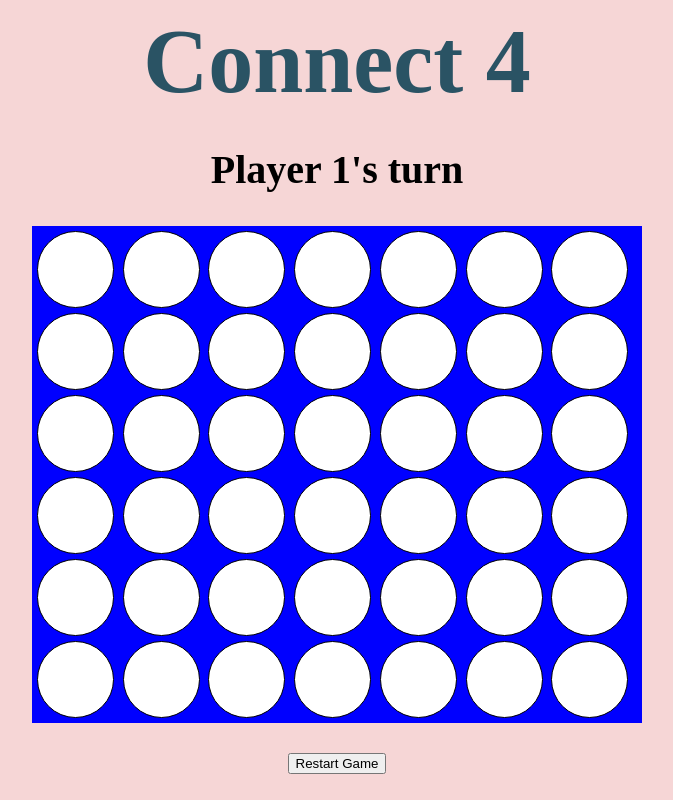
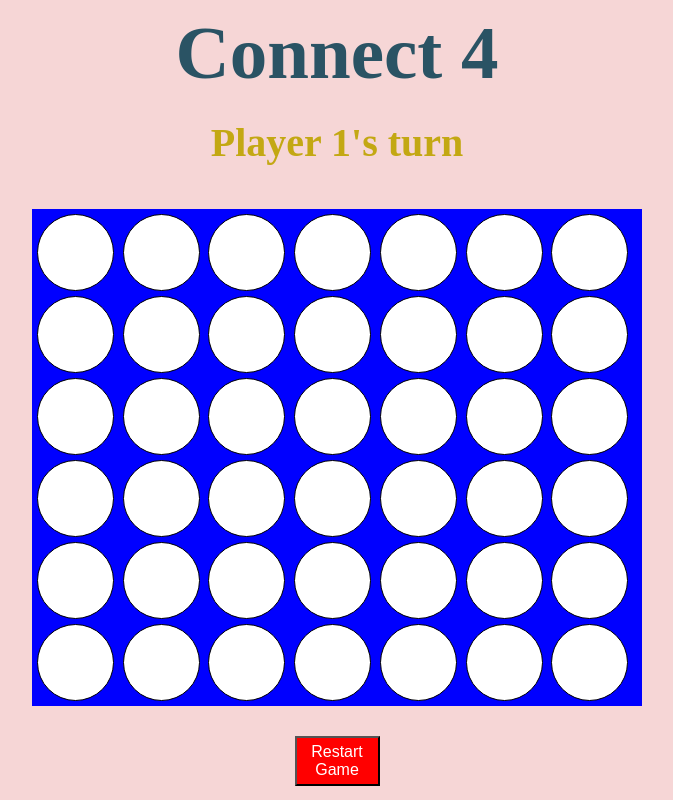
Before and after one commit to Cyeom97/Christopher_Yeom_ConnectFour_Game, a plain HTML site: page game.html in a window 1280 px wide. Shown: the whole page, without its empty margins (303-976 px from the left). Drawn offline with Linux system fonts and the light colour scheme; files whose address does not match are found by name.

Commit message:
Finished CSS part

```diff
--- a/style.css
+++ b/style.css
@@ -6,8 +6,31 @@ section {
     text-align: center;
 }
 
+
+/* index.html */
+.display-title {
+    font-size: 60px;
+    color:rgb(42, 83, 100);
+}
+
+.display-message {
+    font-size: 30px;
+    margin-top: 10%;
+    color: rgb(163, 160, 160);
+}
+
+.play {
+    font-size: 40px;
+    text-decoration: none;
+    margin: 25px auto;
+    color: rgb(158, 158, 14);
+    position: relative;
+    top: 50px;
+}
+
+/* game.html */
 .title {
-    font-size: 90px;
+    font-size: 75px;
     margin: 10px auto;
     color: rgb(42, 83, 100);
 }
@@ -41,25 +64,17 @@ section {
 }
 
 .score {
+    position: relative;
+    bottom: 10px;
     font-size: 40px;
+    color: rgba(194, 167, 15, 0.984);
 }
 
-.display-title {
-    font-size: 60px;
-    color:rgb(42, 83, 100);
+.restart-game {
+    width: 85px;
+    height: 50px;
+    font-size: 16px;
+    color: white;
+    background-color: red;
+
 }
-
-.display-message {
-    font-size: 30px;
-    margin-top: 10%;
-    color: rgb(163, 160, 160);
-}
-
-.play {
-    font-size: 40px;
-    text-decoration: none;
-    margin: 25px auto;
-    color: rgb(158, 158, 14);
-    position: relative;
-    top: 50px;
-}
```
